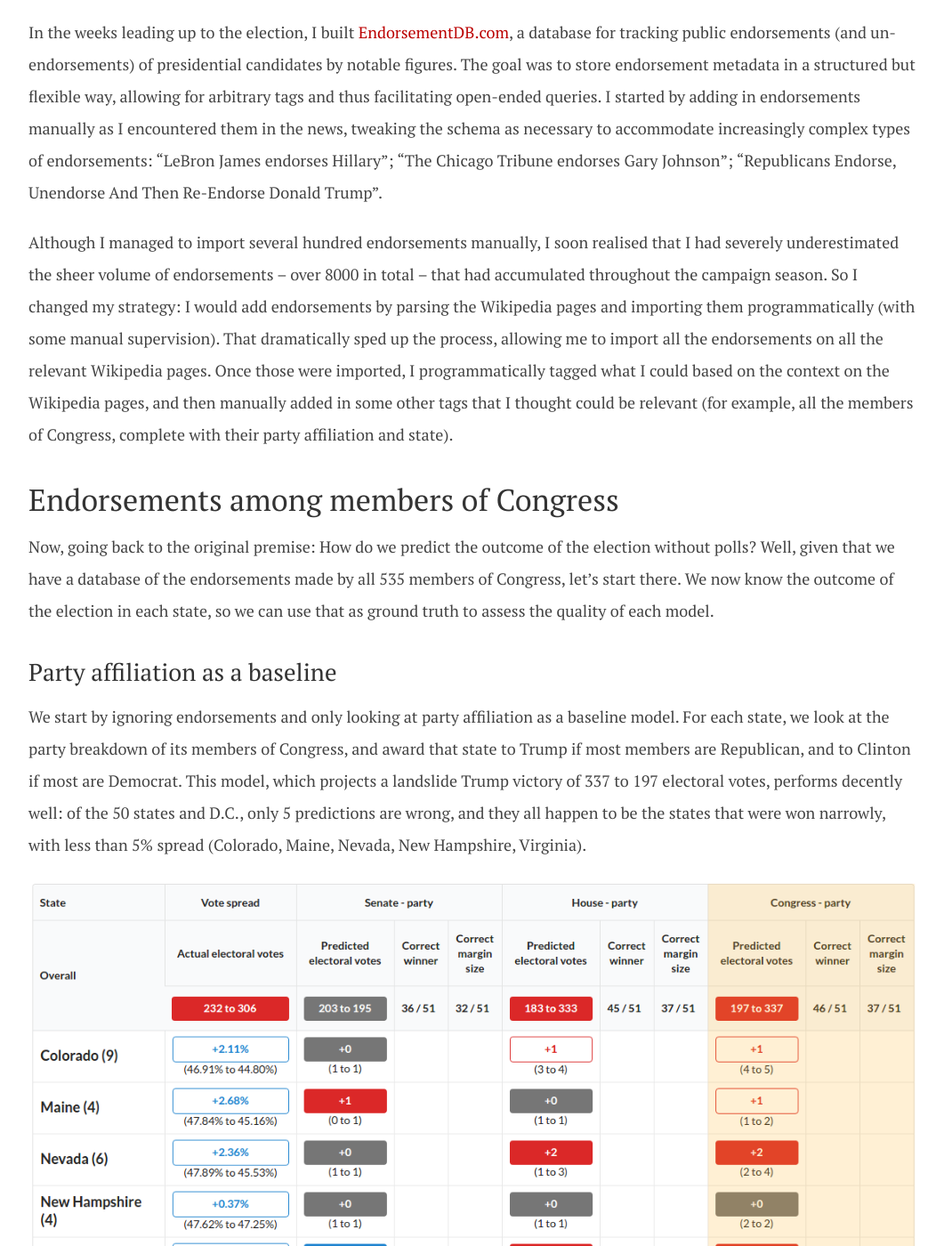
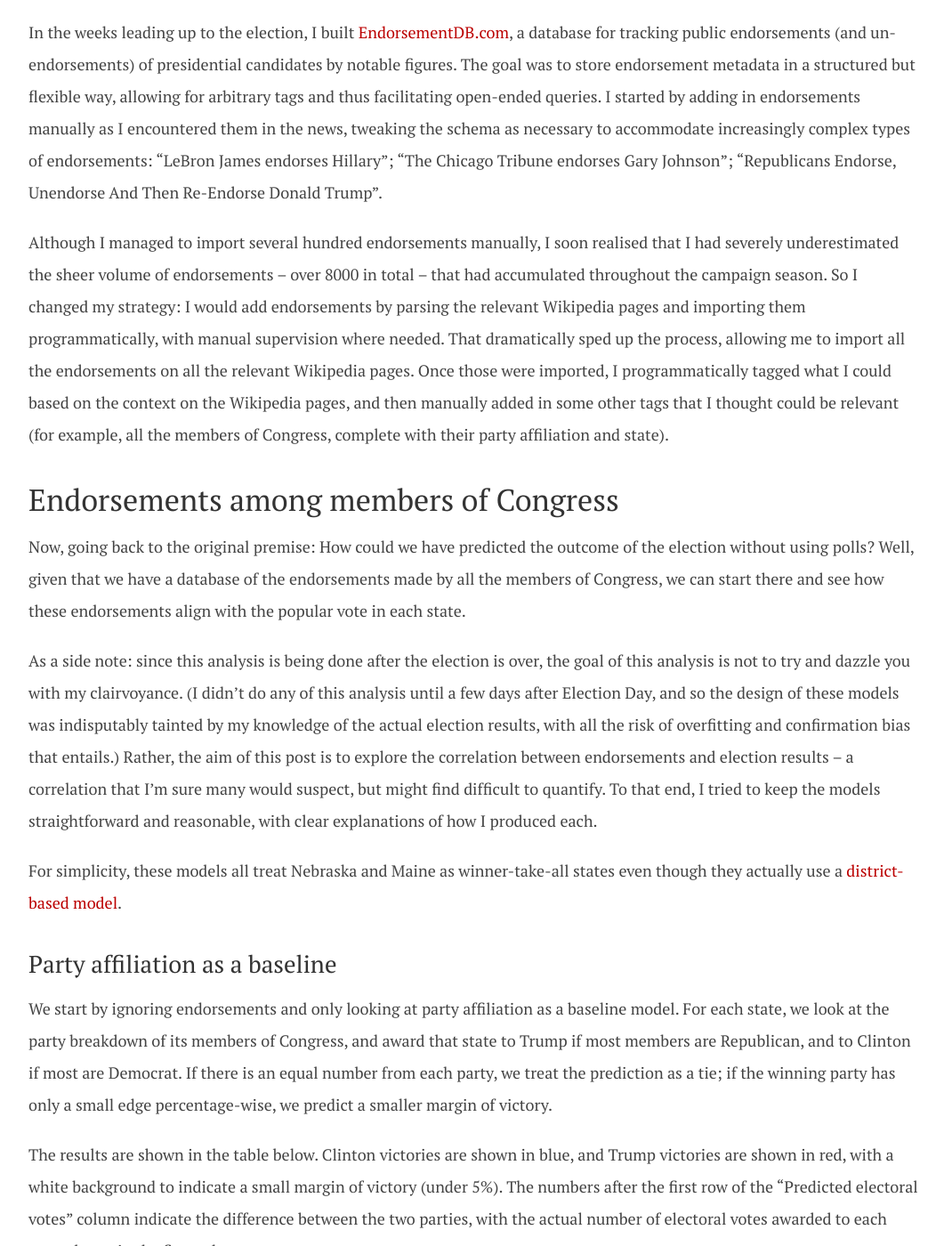
Before and after one commit to dellsystem/dellsystem.github.io, a Jekyll site: the page built from _posts/2016-11-18-predicting-elections.md, in a window 1280 px wide and 1400 px high, scrolled down 706 px. Shown: the whole window at 89% size, without its empty margins (108-1169 px from the left). Built offline with Jekyll 4.4.1, drawn with Linux system fonts in a browser that asks for light colours; some of the changed text lies outside the part shown.

Commit message:
Update predicting-elections post
Clarified methodology and caveats, fixed typos

```diff
--- a/_posts/2016-11-18-predicting-elections.md
+++ b/_posts/2016-11-18-predicting-elections.md
@@ -29,35 +29,54 @@ Hillary"; "The Chicago Tribune endorses Gary Johnson"; "Republicans Endorse,
 Unendorse And Then Re-Endorse Donald Trump".
 
 Although I managed to import several hundred endorsements manually, I soon
-realised that I had severely underestimated the sheer volume of endorsements
--- over 8000 in total -- that had accumulated throughout the campaign season.
-So I changed my strategy: I would add endorsements by parsing the Wikipedia
-pages and importing them programmatically (with some manual supervision). That
-dramatically sped up the process, allowing me to import all the endorsements on
-all the relevant Wikipedia pages. Once those were imported, I programmatically
-tagged what I could based on the context on the Wikipedia pages, and then
-manually added in some other tags that I thought could be relevant (for
-example, all the members of Congress, complete with their party affiliation and
-state).
+realised that I had severely underestimated the sheer volume of endorsements --
+over 8000 in total -- that had accumulated throughout the campaign season.  So
+I changed my strategy: I would add endorsements by parsing the relevant
+Wikipedia pages and importing them programmatically, with manual supervision
+where needed. That dramatically sped up the process, allowing me to import
+all the endorsements on all the relevant Wikipedia pages. Once those were
+imported, I programmatically tagged what I could based on the context on the
+Wikipedia pages, and then manually added in some other tags that I thought
+could be relevant (for example, all the members of Congress, complete with
+their party affiliation and state).
 
 ## Endorsements among members of Congress
 
-Now, going back to the original premise: How do we predict the outcome of the
-election without polls? Well, given that we have a database of the endorsements
-made by all 535 members of Congress, let's start there. We now know the outcome
-of the election in each state, so we can use that as ground truth to assess the
-quality of each model.
+Now, going back to the original premise: How could we have predicted the
+outcome of the election without using polls? Well, given that we have a
+database of the endorsements made by all the members of Congress, we can start
+there and see how these endorsements align with the popular vote in each state.
+
+As a side note: since this analysis is being done after the election is over,
+the goal of this analysis is not to try and dazzle you with my clairvoyance.
+(I didn't do any of this analysis until a few days after Election Day,
+and so the design of these models was indisputably tainted by my knowledge of
+the actual election results, with all the risk of overfitting and confirmation
+bias that entails.) Rather, the aim of this post is to explore the correlation
+between endorsements and election results -- a correlation that I'm sure many
+would suspect, but might find difficult to quantify. To that end, I tried to
+keep the models straightforward and reasonable, with clear explanations of how
+I produced each.
+
+For simplicity, these models all treat Nebraska and Maine as winner-take-all
+states even though they actually use a [district-based
+model](http://www.270towin.com/content/split-electoral-votes-maine-and-nebraska).
 
 ### Party affiliation as a baseline
 
 We start by ignoring endorsements and only looking at party affiliation as a
 baseline model. For each state, we look at the party breakdown of its members
 of Congress, and award that state to Trump if most members are Republican, and
-to Clinton if most are Democrat. This model, which projects a landslide Trump
-victory of 337 to 197 electoral votes, performs decently well: of the 50 states
-and D.C., only 5 predictions are wrong, and they all happen to be the states
-that were won narrowly, with less than 5% spread (Colorado, Maine, Nevada, New
-Hampshire, Virginia).
+to Clinton if most are Democrat. If there is an equal number from each party,
+we treat the prediction as a tie; if the winning party has only a small edge
+percentage-wise, we predict a smaller margin of victory.
+
+The results are shown in the table below. Clinton victories are shown in blue,
+and Trump victories are shown in red, with a white background to indicate a
+small margin of victory (under 5%). The numbers after the first row of the
+"Predicted electoral votes" column indicate the difference between the two
+parties, with the actual number of electoral votes awarded to each state shown
+in the first column.
 
 <img src="/img/posts/predicting-elections/congress-party-model.png" alt="" />
 <p class="caption">
@@ -69,14 +88,19 @@ Hampshire, Virginia).
     endorsementdb.com</a>.
 </p>
 
+This model, which projects a landslide Trump victory of 337 to 197 electoral
+votes, performs decently well: of the 50 states and D.C., only 5 predictions
+are wrong, and they all happen to be the states that were won narrowly, with
+less than 5% spread (Colorado, Maine, Nevada, New Hampshire, Virginia).
 
-Of course, this model is very limited as it implies that control of Congress
-will lead to winning the election, which we know isn't always the case. Plus,
-it assumes that sitting members of Congress - some of whom were elected six
-years ago - are an accurate representation of voting preferences today. What's
-more, people don't always vote along party lines, a fact that is especially
-relevant for this election, as many Republicans decided not to endorse their
-Party's nominee.
+Of course, the problem with looking solely at party affiliation is that it
+produces a very limited model: it implies that control of Congress will lead
+to winning the election, which we know isn't always the case. Plus, it implies
+that sitting members of Congress -- some of whom were elected six years ago --
+are, for whatever reason, an accurate representation of voting preferences
+today. What's more, we know that people don't always vote along party lines, a
+fact that is especially relevant for this election, as many Republicans decided
+not to endorse their Party's nominee.
 
 ### Using endorsements instead
 
@@ -90,10 +114,6 @@ the form ["I would support the Republican ticket if Trump were to withdraw and
 be replaced by Pence"][pence]. (It would be interesting to account for these
 pseudo-endorsements in another analysis, however.)
 
-This time, only three predictions were wrong: Michigan (a tie), Virginia (small
-Trump margin), and Wisconsin (a tie). The result is still a Trump victory --
-even ignoring Wisconsin and Michigan -- but with a smaller margin: 292 to 220.
-
 <img src="/img/posts/predicting-elections/congress-endorsement-model.png" alt="" />
 <p class="caption">
     A table with the outcome of the "Congress - endorsement" model highlighted,
@@ -104,7 +124,11 @@ even ignoring Wisconsin and Michigan -- but with a smaller margin: 292 to 220.
     endorsementdb.com</a>.
 </p>
 
-This model is more reasonable in its assumptions -- namely, that the feelings
+This time, only three predictions were wrong: Michigan (a tie), Virginia (small
+Trump margin), and Wisconsin (a tie). The result is still a Trump victory --
+even ignoring Wisconsin and Michigan -- but with a smaller margin: 292 to 220.
+
+This model is more reasonable in its implications -- namely, that the feelings
 of members of Congress towards the presidential candidates can influence, or
 otherwise reflect, the feelings of their constituents -- and the predictions
 are a definite improvement over the baseline model. However, the presence of
@@ -173,18 +197,26 @@ anyone's guess.
 ### Caveats
 
 While I believe these methods would be a useful part of a pollster's arsenal
-for future elections, I do acknowledge some caveats. These models are made very
-much in hindsight, and given that we have only one event - the 2016 election -
-to draw from, there is a real risk of overfitting. It's possible these models
-only worked because of the unique circumstances of this election year: Congress
+for future elections, I do acknowledge some caveats. Given that we have only
+one event - the 2016 election - to draw from, there is a real risk of
+overfitting in these results. All I've shown is that for the 2016 election,
+there is a correlation between presidential endorsements by members of Congress
+and the popular vote in each state, which is slightly stronger than that
+between their party affiliation and the popular vote. It's possible that is
+only true because of the unique circumstances of this election year: Congress
 was overwhelmingly under Republican control, and the Republican nominee was a
-uniquely polarising figure who, throughout the course of his campaign, lost of
-the endorsement of many Republican members of Congress. What's more, they
-present a simplified version of the electoral college that ignores Nebraska's
-and Maine's district-based systems, and they make assumptions about members of
-Congress that may not always hold true. I also recognise that some of the
-tiebreaker methods are rather arbitrary, and that presenting a model that just
-happens to fit ground truth data after the fact is, in a way, cheating.
+uniquely polarising figure who, throughout the course of his campaign, lost the
+endorsement of many Republican members of Congress. It would be interesting to
+apply these models to previous elections to see how they hold up, but
+unfortunately historical data is more challenging to obtain, especially
+pre-2008.
+
+It's also unclear why, exactly, this correlation exists. Do members of Congress
+make their decisions based on who they think their electorate would support?
+Do voters change their mind based on who their representatives support? Is
+there something else -- something geographical, or cultural -- that just
+happens to align these two populations most of the time? Is it some combination
+of all three? On this, I can only speculate.
 
 Still, the fact that even the most basic endorsement-based models did decent
 job of predicting the election speaks to the importance of endorsements.  I
@@ -192,7 +224,7 @@ personally think that such endorsements should be tracked, for accountability
 purposes (especially when it comes to public officials) and because of their
 potential as a barometer for public opinion (partly because these people often
 have influence, and partly because it can indicate the sentiment among their
-audience).  Endorsements are often overlooked in statistical analysis because
+audience). Endorsements are often overlooked in statistical analysis because
 of the difficulty of obtaining the necessary data, which is why I will continue
 to work on [EndorsementDB.com] with the goal of making it a central source of
 endorsement data for this and future elections.
```
Also changed, not shown: other parts of _posts/2016-11-18-predicting-elections.md (+9 -9 lines).
